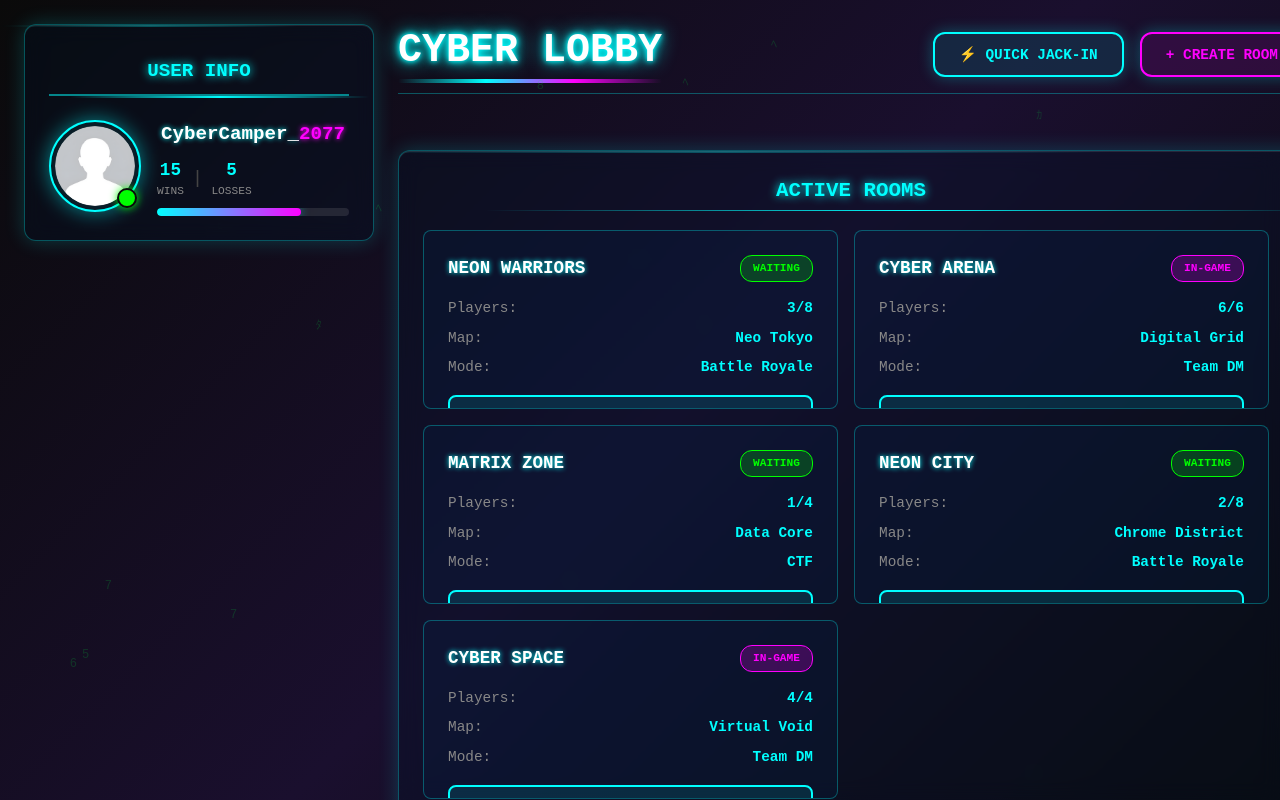
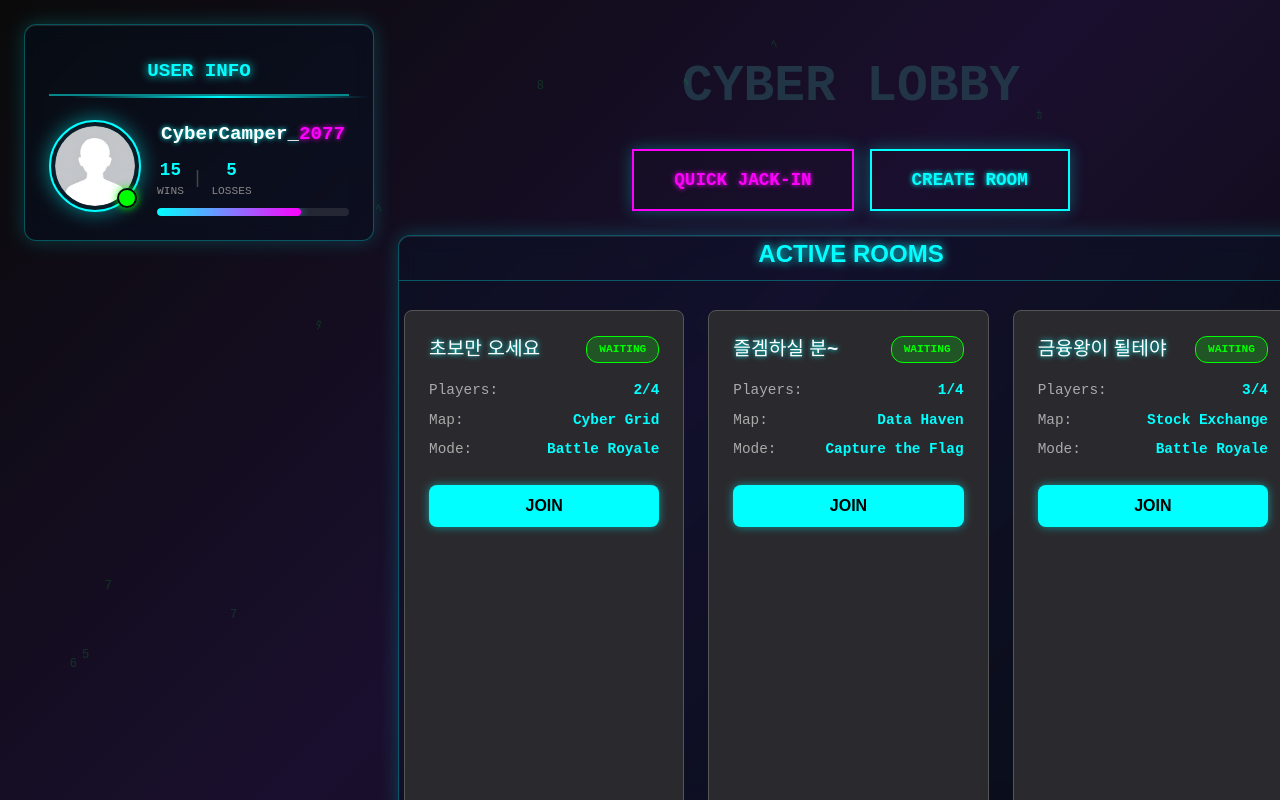
Before and after one commit to yuuuuuu32/s13-fintech, a React (Vite) app in the folder finble-frontend/: page /lobby in a window 1280 px wide. Built offline with nearby package versions, Linux system fonts and the light colour scheme.

Commit message:
feat:방 입장 해결

```diff
--- a/finble-frontend/src/features/lobby/components/RoomCard.css
+++ b/finble-frontend/src/features/lobby/components/RoomCard.css
@@ -1,147 +1,55 @@
+/* Room Cards - New Style */
 .room-card {
-  background: rgba(0, 40, 80, 0.2);
-  border: 1px solid rgba(0, 255, 255, 0.3);
+  background: #2a2a2e;
+  border: 1px solid #555;
   border-radius: 8px;
   overflow: hidden;
   transition: all 0.3s ease;
-  position: relative;
-}
-
-.room-card::before {
-  content: '';
-  position: absolute;
-  top: 0;
-  left: -100%;
-  width: 100%;
-  height: 2px;
-  background: linear-gradient(90deg, transparent, #00ffff, transparent);
-  transition: left 0.6s;
-}
-
-.room-card:hover::before {
-  left: 100%;
+  cursor: pointer;
 }
 
 .room-card:hover {
   border-color: #00ffff;
-  box-shadow: 0 0 20px rgba(0, 255, 255, 0.3);
-  transform: translateY(-5px);
+  box-shadow: 0 0 8px rgba(0, 255, 255, 0.5);
+  transform: translateY(-3px);
 }
 
-.room-card-inner {
-  padding: 1.5rem;
-}
-
-.room-header {
-  display: flex;
-  justify-content: space-between;
-  align-items: center;
-  margin-bottom: 1rem;
-}
+.room-card-inner { padding: 1.5rem; }
+.room-header { display: flex; justify-content: space-between; align-items: center; margin-bottom: 1rem; }
 
 .room-name {
-  font-size: 1.1rem;
+  font-family: 'Orbitron', sans-serif;
+  font-size: 1.2rem;
   color: #ffffff;
   margin: 0;
   text-shadow: 0 0 5px #00ffff;
 }
 
-.room-status {
-  padding: 0.25rem 0.75rem;
-  border-radius: 12px;
-  font-size: 0.7rem;
-  text-transform: uppercase;
-  font-weight: bold;
-}
-
-.room-status.waiting {
-  background: rgba(0, 255, 0, 0.2);
-  color: #00ff00;
-  border: 1px solid #00ff00;
-}
-
-.room-status.in-game {
-  background: rgba(255, 0, 255, 0.2);
-  color: #ff00ff;
-  border: 1px solid #ff00ff;
-}
-
-.room-info {
-  display: flex;
-  flex-direction: column;
-  gap: 0.5rem;
-  margin-bottom: 1rem;
-}
-
-.room-detail {
-  display: flex;
-  justify-content: space-between;
-}
-
-.label {
-  color: #888;
-  font-size: 0.9rem;
-}
-
-.value {
-  color: #00ffff;
-  font-weight: bold;
-  font-size: 0.9rem;
-}
+.room-status { padding: 0.25rem 0.75rem; border-radius: 12px; font-size: 0.7rem; text-transform: uppercase; font-weight: bold; }
+.room-status.waiting { background: rgba(0, 255, 0, 0.2); color: #00ff00; border: 1px solid #00ff00; }
+.room-status.in-game { background: rgba(255, 0, 255, 0.2); color: #ff00ff; border: 1px solid #ff00ff; }
+.room-info { display: flex; flex-direction: column; gap: 0.5rem; margin-bottom: 1.5rem; }
+.room-detail { display: flex; justify-content: space-between; }
+.label { color: #aaa; font-size: 0.9rem; }
+.value { color: #00ffff; font-weight: bold; font-size: 0.9rem; }
 
 .join-button {
   width: 100%;
-  padding: 0.75rem;
-  background: rgba(0, 255, 255, 0.1);
-  border: 2px solid #00ffff;
-  color: #00ffff;
+  padding: 12px;
+  font-size: 1rem;
   font-weight: bold;
+  font-family: 'Orbitron', sans-serif;
   cursor: pointer;
+  border: none;
+  border-radius: 8px;
+  background-color: #00ffff;
+  color: #000;
+  box-shadow: 0 0 8px rgba(0, 255, 255, 0.5);
   transition: all 0.3s ease;
-  position: relative;
-  overflow: hidden;
   text-transform: uppercase;
 }
 
 .join-button:hover {
-  background: rgba(0, 255, 255, 0.2);
   transform: translateY(-2px);
-  box-shadow: 0 5px 15px rgba(0, 255, 255, 0.3);
+  box-shadow: 0 0 12px rgba(0, 255, 255, 1);
 }
-
-.button-glow {
-  position: absolute;
-  top: 0;
-  left: -100%;
-  width: 100%;
-  height: 100%;
-  background: linear-gradient(90deg, transparent, rgba(0, 255, 255, 0.3), transparent);
-  transition: left 0.6s;
-}
-
-.join-button:hover .button-glow {
-  left: 100%;
-}
-
-/* Holographic Effect */
-.room-card::after {
-  content: '';
-  position: absolute;
-  top: 0;
-  left: 0;
-  right: 0;
-  bottom: 0;
-  background: linear-gradient(
-    45deg,
-    transparent 30%,
-    rgba(0, 255, 255, 0.1) 50%,
-    transparent 70%
-  );
-  opacity: 0;
-  transition: opacity 0.3s ease;
-  pointer-events: none;
-}
-
-.room-card:hover::after {
-  opacity: 1;
-}
--- a/finble-frontend/src/features/lobby/components/RoomCard.tsx
+++ b/finble-frontend/src/features/lobby/components/RoomCard.tsx
@@ -1,7 +1,33 @@
+import React from 'react';
+import { useNavigate } from 'react-router-dom';
+import type { GameRoom } from '../store/useLobbyStore';
 import './RoomCard.css';
 
-export const RoomCard = ({ room, index, onJoin }) => (
-  <div className="room-card group hover:scale-105 transition-all duration-300">
+interface RoomCardProps {
+  room: GameRoom;
+}
+
+export const RoomCard = ({ room }: RoomCardProps) => {
+  const navigate = useNavigate();
+
+  const handleJoinRoom = () => {
+    navigate(`/room/${room.id}`);
+  };
+
+  const handleJoinButtonClick = (e: React.MouseEvent<HTMLButtonElement>) => {
+    e.stopPropagation(); // Prevent card's onClick from firing
+    handleJoinRoom();
+  };
+
+  return (
+    <div
+      className="room-card group"
+      onClick={handleJoinRoom}
+      role="button"
+      tabIndex={0}
+      aria-label={`Join room ${room.name}`}
+      onKeyDown={(e) => (e.key === 'Enter' || e.key === ' ') && handleJoinRoom()}
+    >
       <div className="room-card-inner">
         <div className="room-header">
           <h3 className="room-name">{room.name}</h3>
@@ -10,7 +36,7 @@ export const RoomCard = ({ room, index, onJoin }) => (
         <div className="room-info">
           <div className="room-detail">
             <span className="label">Players:</span>
-          <span className="value">{room.players}/{room.maxPlayers}</span>
+            <span className="value">{room.players.length}/{room.maxPlayers}</span>
           </div>
           <div className="room-detail">
             <span className="label">Map:</span>
@@ -21,13 +47,10 @@ export const RoomCard = ({ room, index, onJoin }) => (
             <span className="value">{room.mode}</span>
           </div>
         </div>
-      <button
-        className="join-button"
-        onClick={() => onJoin && onJoin(room)}
-      >
+        <button className="join-button" onClick={handleJoinButtonClick}>
           <span>JOIN</span>
-        <div className="button-glow"></div>
         </button>
       </div>
     </div>
   );
+};
--- a/finble-frontend/src/features/lobby/components/RoomList.css
+++ b/finble-frontend/src/features/lobby/components/RoomList.css
@@ -1,100 +1,51 @@
-/* Glass Panel Effect (중복 방지 위해 최소화) */
-.glass-panel {
-  background: rgba(0, 20, 40, 0.3);
-  backdrop-filter: blur(10px);
-  border-radius: 12px;
-  border: 1px solid rgba(0, 255, 255, 0.3);
-  box-shadow:
-    0 0 20px rgba(0, 255, 255, 0.2),
-    inset 0 1px 0 rgba(255, 255, 255, 0.1);
-  position: relative;
-  z-index: 2;
-}
-
-.room-grid-container {
-  flex: 1;
-  padding: 1.5rem;
+/* Room Container */
+.lobby-rooms-container {
   overflow: hidden;
   display: flex;
   flex-direction: column;
+  flex: 1; /* This ensures the container fills the available vertical space in its parent */
 }
 
 .room-grid-header {
-  position: relative;
   margin-bottom: 1.5rem;
 }
 
 .room-grid-header h3 {
-  font-size: 1.3rem;
+  font-family: 'Orbitron', sans-serif;
+  font-size: 1.5rem;
   color: #00ffff;
   margin: 0;
+  padding-bottom: 0.5rem;
+  border-bottom: 1px solid rgba(0, 255, 255, 0.3);
   text-shadow: 0 0 10px #00ffff;
 }
 
-.scan-line {
-  position: absolute;
-  bottom: -5px;
-  left: 0;
-  width: 100%;
-  height: 1px;
-  background: linear-gradient(90deg, transparent, #00ffff, transparent);
-  animation: scanLine 2s ease-in-out infinite;
+/* Updated grid layout for room cards */
+.room-grid {
+  overflow-y: auto;
+  flex: 1;
+  padding: 5px 10px 5px 5px; /* Right padding for scrollbar space */
+  display: grid;
+  grid-template-columns: repeat(auto-fill, minmax(280px, 1fr));
+  gap: 1.5rem;
 }
 
-@keyframes scanLine {
-  0%, 100% { transform: translateX(-100%); }
-  50% { transform: translateX(100%); }
-}
-
-.room-grid {
-  display: grid;
-  grid-template-columns: repeat(auto-fill, minmax(300px, 1fr));
-  gap: 1rem;
-  overflow-y: auto;
-  padding-right: 10px;
-}
-
-/* Scrollbar Styling */
+/* Custom scrollbar for cyberpunk theme */
 .room-grid::-webkit-scrollbar {
   width: 8px;
 }
 
 .room-grid::-webkit-scrollbar-track {
-  background: rgba(0, 0, 0, 0.3);
+  background: rgba(10, 10, 10, 0.5);
   border-radius: 4px;
 }
 
 .room-grid::-webkit-scrollbar-thumb {
-  background: linear-gradient(180deg, #00ffff, #ff00ff);
+  background: rgba(0, 255, 255, 0.4);
   border-radius: 4px;
-  box-shadow: 0 0 5px rgba(0, 255, 255, 0.5);
+  border: 1px solid rgba(0, 255, 255, 0.6);
 }
 
 .room-grid::-webkit-scrollbar-thumb:hover {
-  background: linear-gradient(180deg, #ff00ff, #00ffff);
+  background: rgba(0, 255, 255, 0.7);
 }
-
-/* Glass panel animation */
-.glass-panel::after {
-  content: '';
-  position: absolute;
-  top: 0;
-  left: 0;
-  width: 100%;
-  height: 2px;
-  background: linear-gradient(90deg, transparent, #00ffff, transparent);
-  opacity: 0.3;
-  animation: dataFlow 4s ease-in-out infinite;
-}
-
-@keyframes dataFlow {
-  0% {
-    transform: translateX(-100%) scaleX(0);
-  }
-  50% {
-    transform: translateX(0) scaleX(1);
-  }
-  100% {
-    transform: translateX(100%) scaleX(0);
-  }
-}
--- a/finble-frontend/src/features/lobby/components/RoomList.tsx
+++ b/finble-frontend/src/features/lobby/components/RoomList.tsx
@@ -1,23 +1,22 @@
+import React from 'react';
+import { useLobbyStore } from '../store/useLobbyStore';
 import { RoomCard } from './RoomCard';
 import './RoomList.css';
 
-export const RoomList = ({ rooms, onJoin }) => {
+export function RoomList() {
+  const rooms = useLobbyStore((state) => state.rooms);
+  const waitingRooms = rooms.filter((room) => room.status === 'waiting');
+
   return (
-    <div className="room-grid-container glass-panel">
+    <main className="lobby-rooms-container glass-panel">
       <div className="room-grid-header">
         <h3>ACTIVE ROOMS</h3>
-        <div className="scan-line"></div>
       </div>
       <div className="room-grid">
-        {rooms.map((room, index) => (
-          <RoomCard
-            key={index}
-            room={room}
-            index={index}
-            onJoin={onJoin}  // 👈 여기서 전달
-          />
+        {waitingRooms.map((room) => (
+          <RoomCard key={room.id} room={room} />
         ))}
       </div>
-    </div>
+    </main>
   );
-};
+}
--- a/finble-frontend/src/features/lobby/pages/LobbyPage.tsx
+++ b/finble-frontend/src/features/lobby/pages/LobbyPage.tsx
@@ -1,54 +1,27 @@
-import { useState } from 'react';
+import React, { useState } from 'react';
+import './LobbyPage.css';
+import { UserInfo } from '../components/UserInfo';
+import { LobbyHeader } from '../components/LobbyHeader';
+import { RoomList } from '../components/RoomList';
+import { CreateRoomModal } from '../components/CreateRoomModal';
 import { MatrixRain } from '../components/MatrixRain';
-import { UserInfo } from '../components/UserInfo';
-import { RoomList } from '../components/RoomList';
-import { LobbyHeader } from '../components/LobbyHeader';
-import { CreateRoomModal } from '../components/CreateRoomModal';
-import './LobbyPage.css';
 
 export default function LobbyPage() {
   const [isCreateModalOpen, setCreateModalOpen] = useState(false);
-
-  const sampleRooms = [
-    { name: "NEON WARRIORS", status: "waiting", players: 3, maxPlayers: 8, map: "Neo Tokyo", mode: "Battle Royale" },
-    { name: "CYBER ARENA", status: "in-game", players: 6, maxPlayers: 6, map: "Digital Grid", mode: "Team DM" },
-    { name: "MATRIX ZONE", status: "waiting", players: 1, maxPlayers: 4, map: "Data Core", mode: "CTF" },
-    { name: "NEON CITY", status: "waiting", players: 2, maxPlayers: 8, map: "Chrome District", mode: "Battle Royale" },
-    { name: "CYBER SPACE", status: "in-game", players: 4, maxPlayers: 4, map: "Virtual Void", mode: "Team DM" },
-  ];
 
   return (
     <div className="cyberpunk-lobby">
       <MatrixRain />
 
-      {/* Sidebar - 유저 정보만, 길게 확장 */}
       <aside className="lobby-sidebar">
         <UserInfo />
       </aside>
 
-      {/* Main Content - 헤더 + 방 목록 */}
       <main className="lobby-main">
-        <div className="header-container">
-          <h1 className="title">CYBER LOBBY</h1>
-          <div className="header-buttons">
-            <button
-              className="quick-button"
-              onClick={() => alert("Quick Jack-In clicked!")}
-            >
-              <span>⚡ QUICK JACK-IN</span>
-            </button>
-            <button
-              className="create-button"
-              onClick={() => setCreateModalOpen(true)}
-            >
-              <span>+ CREATE ROOM</span>
-            </button>
-          </div>
-        </div>
-        <RoomList rooms={sampleRooms} />
+        <LobbyHeader onCreateRoom={() => setCreateModalOpen(true)} />
+        <RoomList />
       </main>
 
-      {/* 방 생성 모달 */}
       <CreateRoomModal
         isOpen={isCreateModalOpen}
         onClose={() => setCreateModalOpen(false)}
--- a/finble-frontend/src/features/lobby/store/useLobbyStore.ts
+++ b/finble-frontend/src/features/lobby/store/useLobbyStore.ts
@@ -1,24 +1,26 @@
 import { create } from 'zustand'
 
 // 각 플레이어의 정보를 정의합니다. 지금은 간단히 id만 가집니다.
-export interface Player {
+export type Player = {
   id: string
   name: string
 }
 
 // GameRoom 타입에 players 배열을 추가합니다.
-export interface GameRoom {
+export type GameRoom = {
   id: string
   name: string
   players: Player[]
   maxPlayers: number
   status: 'waiting' | 'playing'
+  mode: string
+  map: string
 }
 
 interface LobbyState {
   rooms: GameRoom[]
   // addRoom 함수가 새로 만든 방의 ID를 반환하도록 수정합니다.
-  addRoom: (roomName: string) => string
+  addRoom: (roomName: string, maxPlayers: number, gameMode: string) => string
 }
 
 // 가짜 유저 데이터 (로그인 기능 구현 전 임시 사용)
@@ -26,18 +28,20 @@ export const currentUser = { id: 'user-me', name: '나' }
 
 export const useLobbyStore = create<LobbyState>((set) => ({
   rooms: [
-    { id: 'room-1', name: '초보만 오세요', players: [{id: 'user-1', name: '유저1'}, {id: 'user-2', name: '유저2'}], maxPlayers: 4, status: 'waiting' },
-    { id: 'room-2', name: '고수들의 전쟁', players: [], maxPlayers: 4, status: 'playing' },
-    { id: 'room-3', name: '즐겜하실 분~', players: [{id: 'user-3', name: '유저3'}], maxPlayers: 4, status: 'waiting' },
-    { id: 'room-4', name: '금융왕이 될테야', players: [{id: 'user-4', name: '유저4'}, {id: 'user-5', name: '유저5'}, {id: 'user-6', name: '유저6'}], maxPlayers: 4, status: 'waiting' },
+    { id: 'room-1', name: '초보만 오세요', players: [{id: 'user-1', name: '유저1'}, {id: 'user-2', name: '유저2'}], maxPlayers: 4, status: 'waiting', mode: 'Battle Royale', map: 'Cyber Grid' },
+    { id: 'room-2', name: '고수들의 전쟁', players: [], maxPlayers: 4, status: 'playing', mode: 'Team Deathmatch', map: 'Neo-Seoul' },
+    { id: 'room-3', name: '즐겜하실 분~', players: [{id: 'user-3', name: '유저3'}], maxPlayers: 4, status: 'waiting', mode: 'Capture the Flag', map: 'Data Haven' },
+    { id: 'room-4', name: '금융왕이 될테야', players: [{id: 'user-4', name: '유저4'}, {id: 'user-5', name: '유저5'}, {id: 'user-6', name: '유저6'}], maxPlayers: 4, status: 'waiting', mode: 'Battle Royale', map: 'Stock Exchange' },
   ],
-  addRoom: (roomName) => {
+  addRoom: (roomName, maxPlayers, gameMode) => {
     const newRoom: GameRoom = {
       id: `room-${Date.now()}`,
       name: roomName,
       players: [currentUser], // 방을 만든 사람이 첫 번째 플레이어로 참여
-      maxPlayers: 4,
+      maxPlayers,
       status: 'waiting',
+      mode: gameMode,
+      map: 'Random Map', // Assign a default map as it is not selected on creation
     }
     set((state) => ({
       rooms: [...state.rooms, newRoom],
```
Also changed, not shown: finble-frontend/src/features/auth/pages/LoginPage.css (+52 -2 lines), finble-frontend/src/features/auth/pages/LoginPage.tsx (+36 -7 lines), finble-frontend/src/features/lobby/components/CreateRoomModal.tsx (+22 -22 lines), finble-frontend/src/assets/kakao-logo.png (added). Lines whose indentation alone changed are shown as unchanged.
